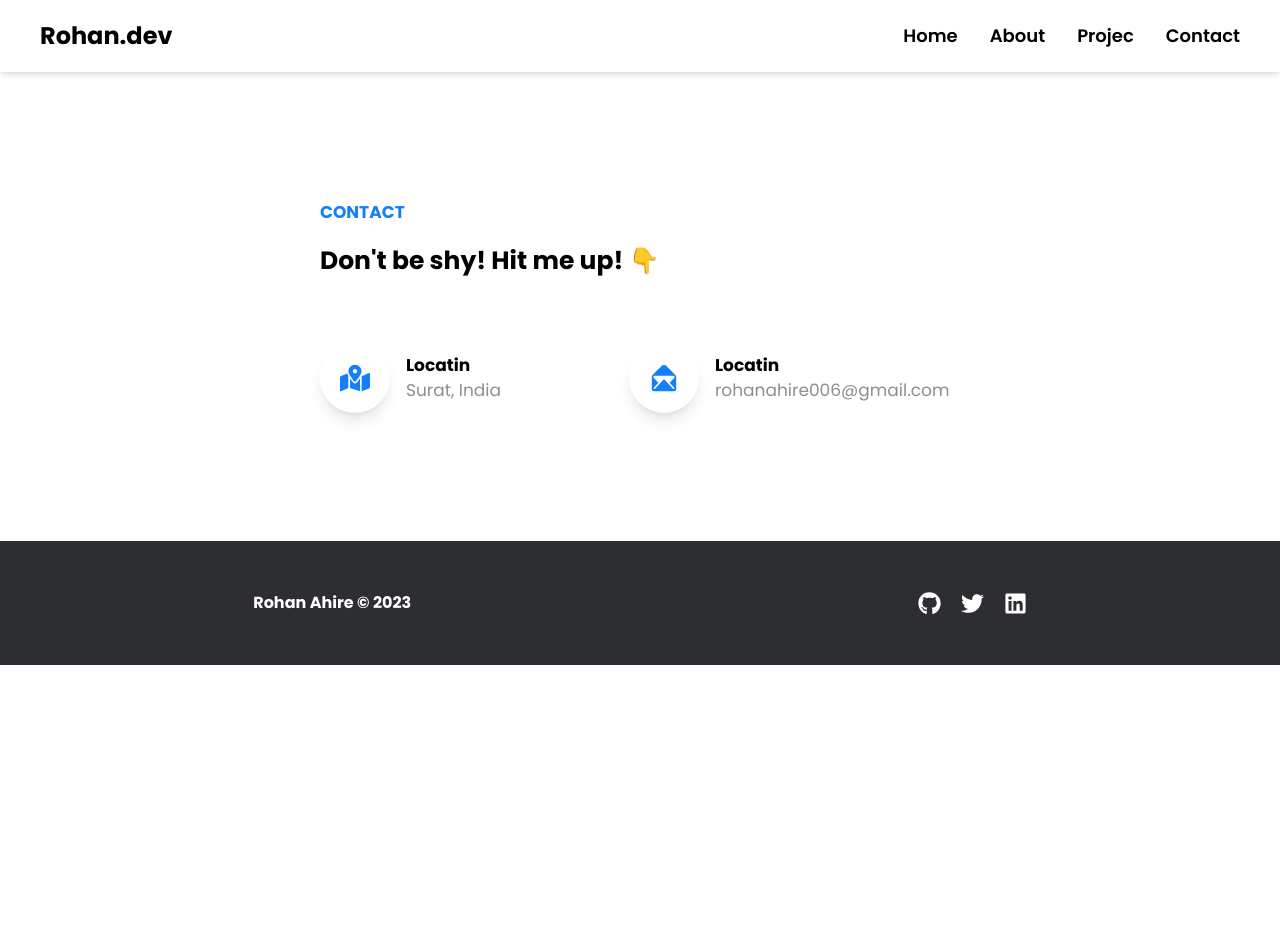
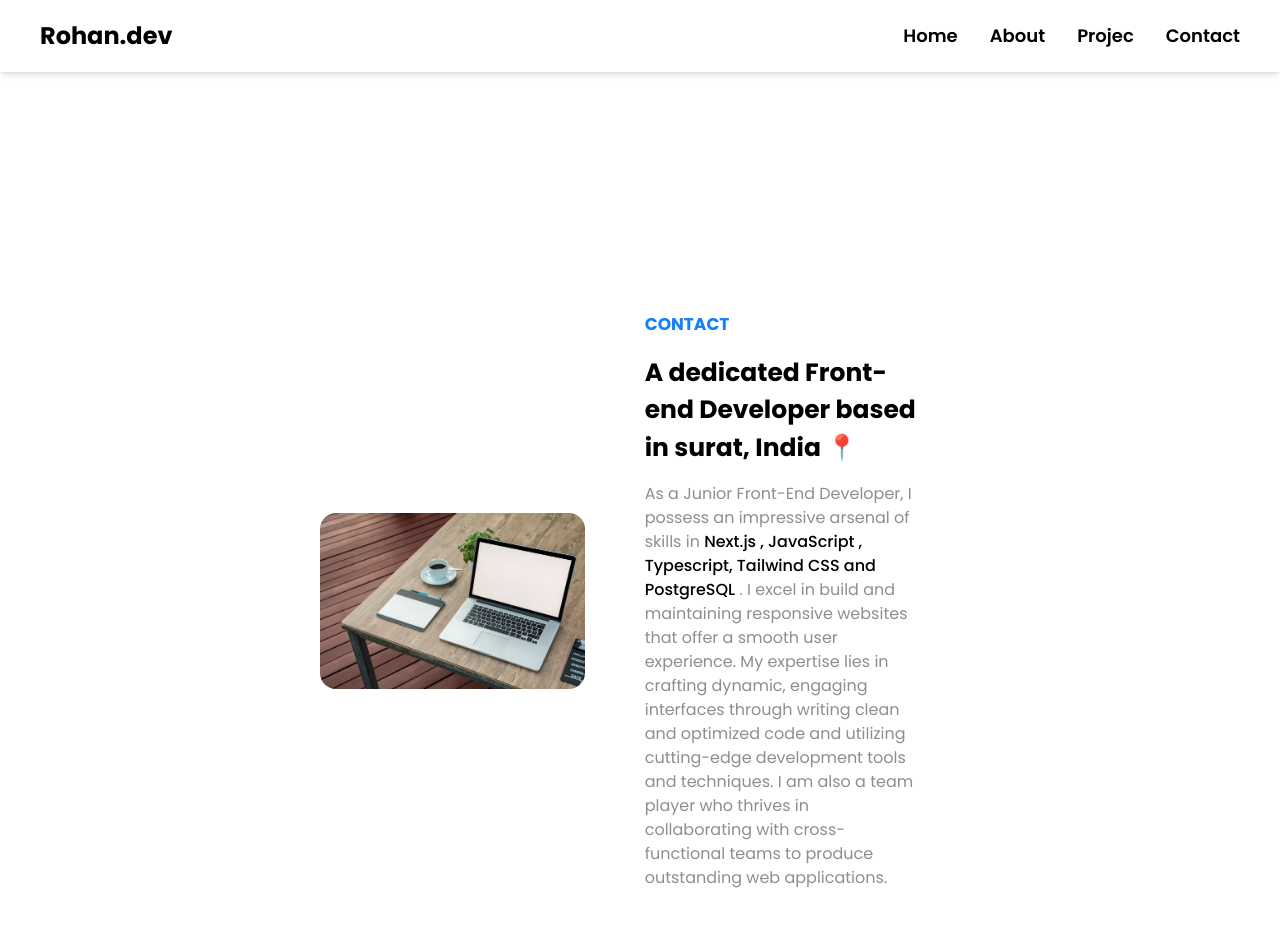
Before and after one commit to rohann06/Rohan.dev, a Next.js app: page / in a window 1280 px wide. Shown: the top 952 px of the page. Before the commit the page ends 800 px from the top, so only its background shows below. Built offline with nearby package versions, Linux system fonts and the light colour scheme.

Commit message:
About section done

```diff
--- /dev/null
+++ b/components/About.js
@@ -0,0 +1,38 @@
+import Image from "next/image";
+import React from "react";
+import img from "../public/about.webp";
+
+const About = () => {
+  return (
+    <div className=" flex flex-col lg:flex-row justify-center items-center gap-5 py-[8rem] lg:py-[15rem]">
+      <div>
+        <Image
+          src={img}
+          height={200}
+          width={500}
+          alt="about img"
+          className=" rounded-2xl"
+        />
+      </div>
+      <div className=" text-center lg:text-left lg:px-10 lg:w-[600px]">
+        <p className=" uppercase text-[#147efb] font-bold mb-[1rem] text-[17px]">
+          Contact
+        </p>
+        <h1 className=" text-[25px] font-bold mb-[1rem]">
+          A dedicated Front-end Developer based in surat, India 📍
+        </h1>
+        <p className=" text-[#8e8e8e]">
+          As a Junior Front-End Developer, I possess an impressive arsenal of
+          skills in <span className=" text-black font-medium">Next.js , JavaScript , Typescript, Tailwind CSS and PostgreSQL</span> . I excel in build and maintaining responsive websites that
+          offer a smooth user experience. My expertise lies in crafting dynamic,
+          engaging interfaces through writing clean and optimized code and
+          utilizing cutting-edge development tools and techniques. I am also a
+          team player who thrives in collaborating with cross-functional teams
+          to produce outstanding web applications.
+        </p>
+      </div>
+    </div>
+  );
+};
+
+export default About;
--- a/pages/index.js
+++ b/pages/index.js
@@ -1,4 +1,5 @@
 import Head from "next/head";
+import About from "../components/About";
 import Contact from "../components/Contact";
 
 export default function Home() {
@@ -11,6 +12,7 @@ export default function Home() {
       </Head>
 
       <main className=" mx-3 lg:mx-80 text-center lg:text-left">
+        <About/>
         <Contact />
       </main>
     </div>
```
Also changed, not shown: public/about.webp (added), public/blob-haikei.svg (deleted).
